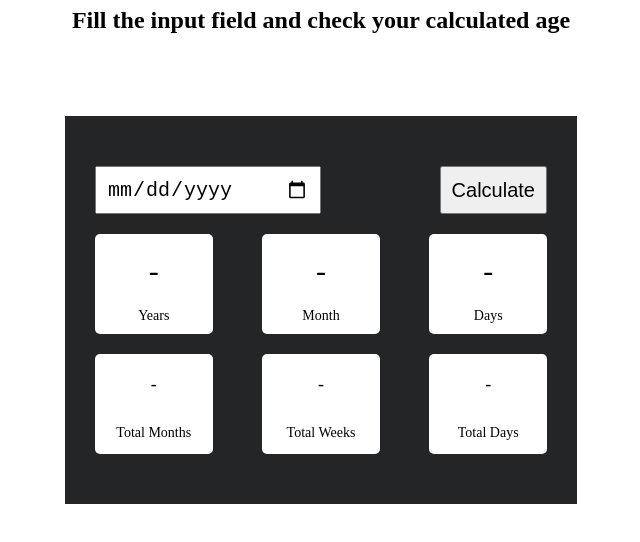
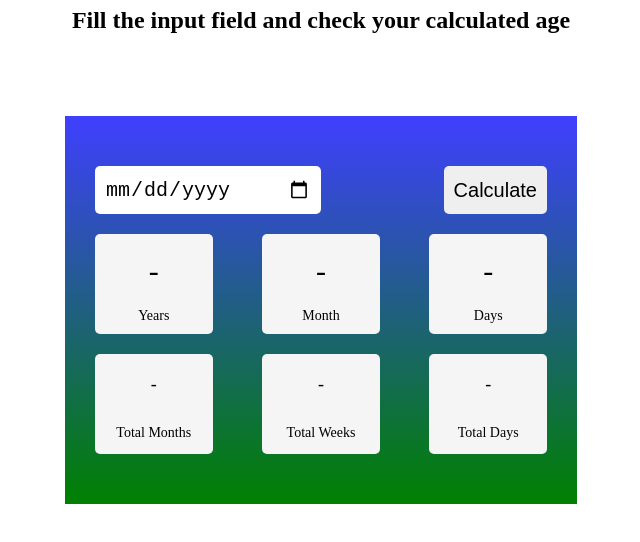
Before and after one commit to mohsin19295/age-calculator, a plain HTML site: page index.html in a window 1280 px wide. Shown: the part 90-632 px from the top of the page, without its empty margins (319-959 px from the left). Drawn offline with Linux system fonts and the light colour scheme.

Commit message:
css added

```diff
--- a/style.css
+++ b/style.css
@@ -21,7 +21,7 @@ h1{
     left: 50%;
     top: 50%;
     padding: 50px 30px;
-    background-color: #242526;
+    background: linear-gradient( rgba(0, 0, 255, 0.753), green);
 }
 
 #container > div{
@@ -38,6 +38,8 @@ input{
 button, input{
     font-size: 20px;
     padding: 5px 10px;
+    border: 0;
+    border-radius:5px;
 }
 
 #calculated-age{
@@ -49,7 +51,7 @@ button, input{
     width: 26%;
     height: 100px;
     border-radius: 5px;
-    background: #fff;
+    background: #f5f5f5;
     display: flex;
     flex-direction: column;
     padding-top: 20px;
```
